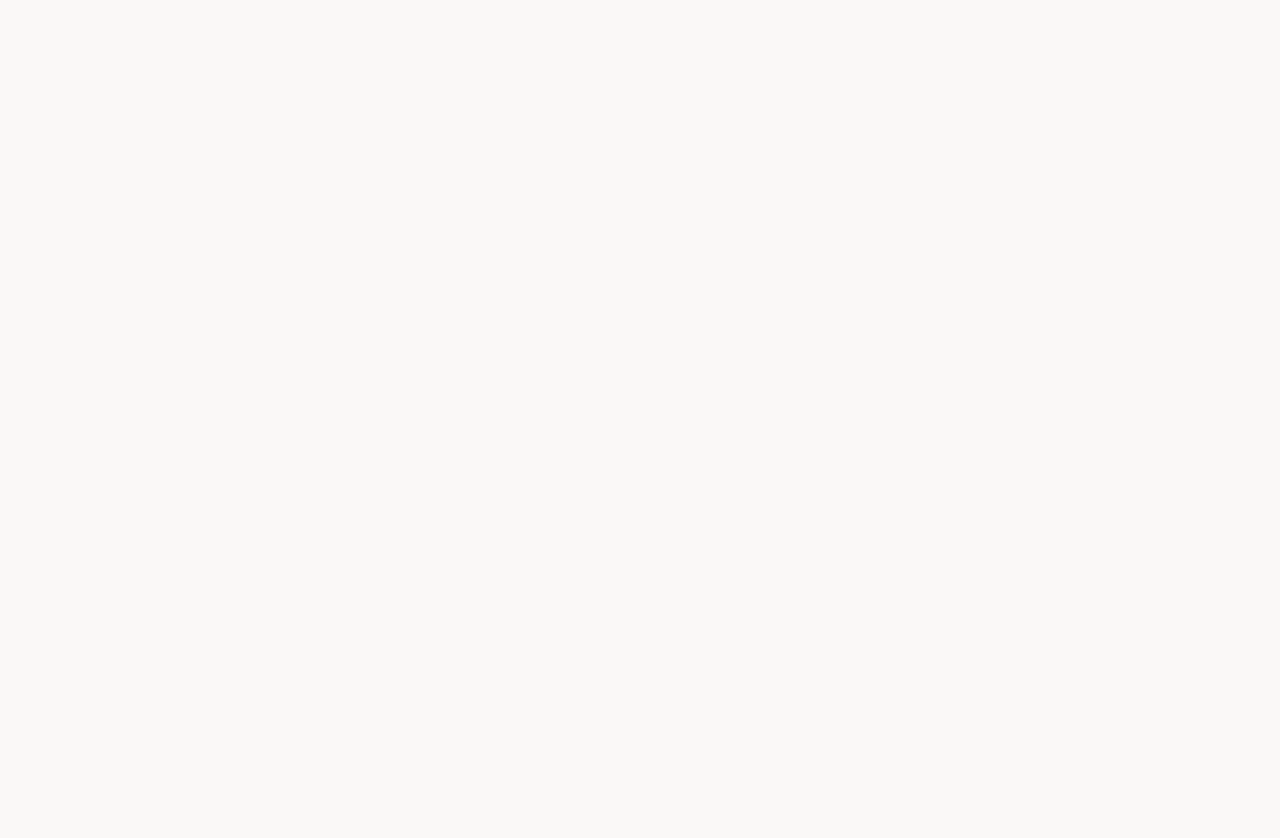
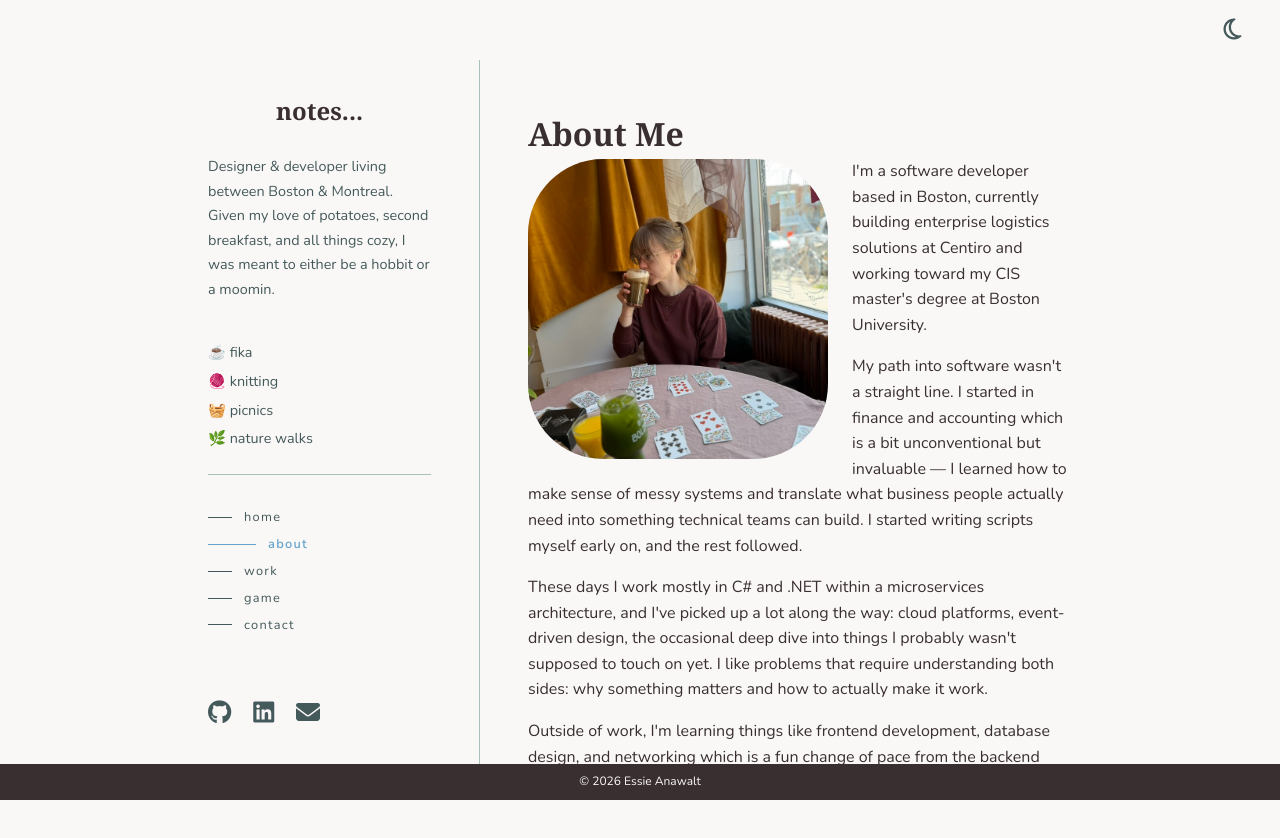
Before and after one commit to essieanawalt/termProject, a React (Vite) app: page /about in a window 1280 px wide. Shown: the top 838 px of the page. Before the commit the page ends 800 px from the top, so only its background shows below. Built offline with nearby package versions, Linux system fonts and the light colour scheme.

Commit message:
try fix broken imgs and dev pathing

```diff
--- a/src/main.jsx
+++ b/src/main.jsx
@@ -8,7 +8,7 @@ import App from "./App";
 // StrictMode runs everything twice in development to catch bugs —- doesn't affect production
 createRoot(document.getElementById("root")).render(
   <StrictMode>
-    <BrowserRouter basename="/termProject">
+    <BrowserRouter basename={import.meta.env.BASE_URL}>
       <App />
     </BrowserRouter>
   </StrictMode>,
--- a/src/pages/About.jsx
+++ b/src/pages/About.jsx
@@ -6,7 +6,7 @@ export default function About() {
       <h1>About Me</h1>
       <img
         id="about-me-img"
-        src="/img/essie.jpeg"
+        src={`${import.meta.env.BASE_URL}img/essie.jpeg`}
         alt="photo of essie drinking tea at a table with cards"
         width="300"
         height="300"
--- a/src/pages/Contact.jsx
+++ b/src/pages/Contact.jsx
@@ -77,7 +77,7 @@ export default function Contact() {
       <div className="split-layout">
         <img
           className="validation-img"
-          src="/img/bear-validation.jpg"
+          src={`${import.meta.env.BASE_URL}img/bear-validation.jpg`}
           alt="an drawing of a bear complaining"
           width="300"
           height="300"
--- a/src/styles/main.css
+++ b/src/styles/main.css
@@ -26,10 +26,10 @@
   --color-matched: var(--fjord);
 
   /* layout */
-  --layout-width: 1440px;
+  --layout-w: 960px;
   --header-h: 60px;
   --footer-h: 36px;
-  --aside-w: 380px;
+  --aside-w: calc(var(--layout-w) / 3);
 
   /* border radius */
   --radius-sm: 0.375rem;
@@ -170,15 +170,29 @@ aside {
   text-transform: lowercase;
   color: var(--color-text-muted);
   text-decoration: none;
-  display: inline-block;
-  transition:
-    color 0.2s ease,
-    transform 0.2s ease;
+  display: flex;
+  align-items: center;
+  gap: 0.75rem;
+  transition: color 0.2s ease;
+}
+
+.sidebar-nav a::before {
+  content: "";
+  display: block;
+  width: 1.5rem;
+  height: 1px;
+  background: currentColor;
+  flex-shrink: 0;
+  transition: width 0.2s ease;
 }
 
 .sidebar-nav a:hover {
   color: var(--color-accent);
-  transform: translateX(4px);
+}
+
+.sidebar-nav a:hover::before,
+.sidebar-nav a.active::before {
+  width: 3rem;
 }
 
 .sidebar-nav a.active {
--- a/vite.config.js
+++ b/vite.config.js
@@ -1,7 +1,7 @@
 import { defineConfig } from 'vite'
 import react from '@vitejs/plugin-react'
 
-export default defineConfig({
+export default defineConfig(({ command }) => ({
   plugins: [react()],
-  base: '/termProject/',
-})
+  base: command === 'serve' ? '/' : '/termProject/',
+}))
```
